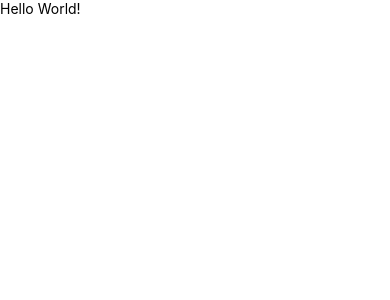
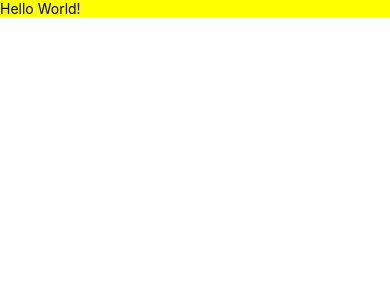
Before and after one commit to seymanurks/firstReactNativeApp, a React Native app: screen / in a window 390 px wide. Shown: the top 300 px of the page. Built offline with nearby package versions, Linux system fonts and the light colour scheme.

Commit message:
view added background color

```diff
--- a/App.tsx
+++ b/App.tsx
@@ -4,7 +4,7 @@ import {View, SafeAreaView, Text} from "react-native";
 const App = () => {
   return(
     <SafeAreaView>
-      <View>
+      <View style= {{backgroundColor: "yellow"}}>
          <Text>Hello World!</Text>
        </View>
     </SafeAreaView>
```
